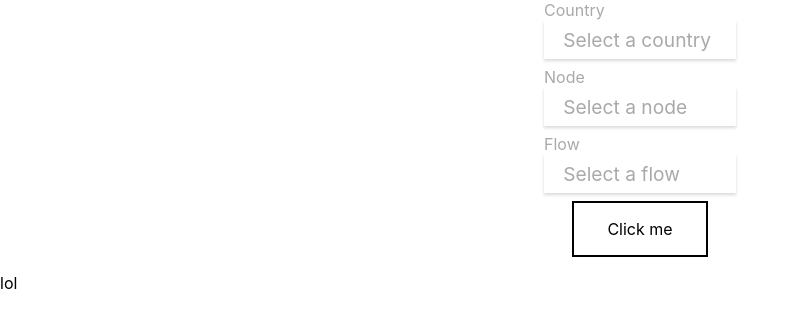
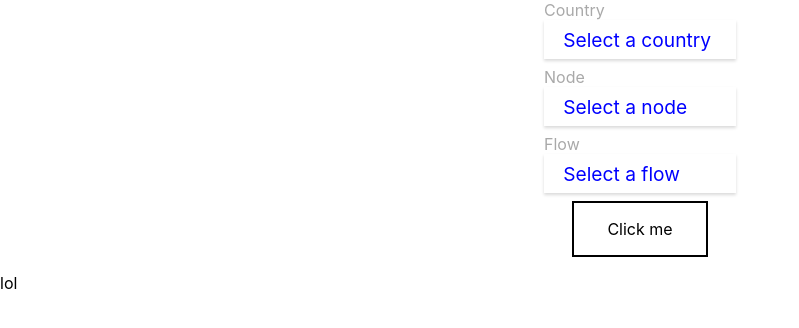
Before and after one commit to kattprinsen/testing-octo-barnacle, a React (Create React App) app: page / in a window 1280 px wide. Shown: the top 328 px of the page, without its empty margins (0-799 px from the left). Built offline with nearby package versions, Linux system fonts and the light colour scheme.

Commit message:
Working on css

```diff
--- a/src/components/DropDown/DropDown.css
+++ b/src/components/DropDown/DropDown.css
@@ -15,7 +15,7 @@
   box-shadow: 0 2px 3px rgba(0, 0, 0, 0.15);
   font-weight: 400;
   font-size: 1.2rem;
-  color: darkgrey;
+  color: blue;
   background: #fff;
 }
 
```
